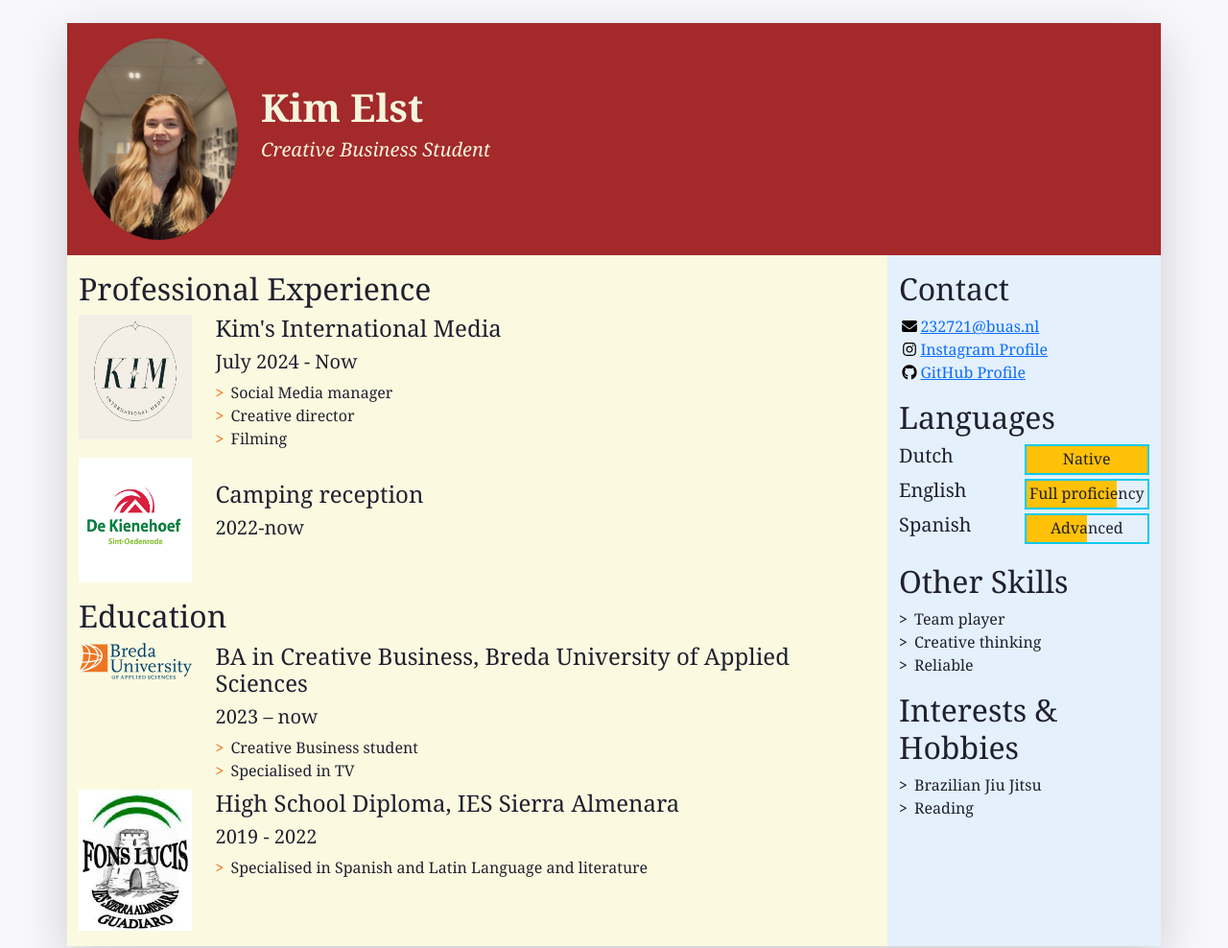
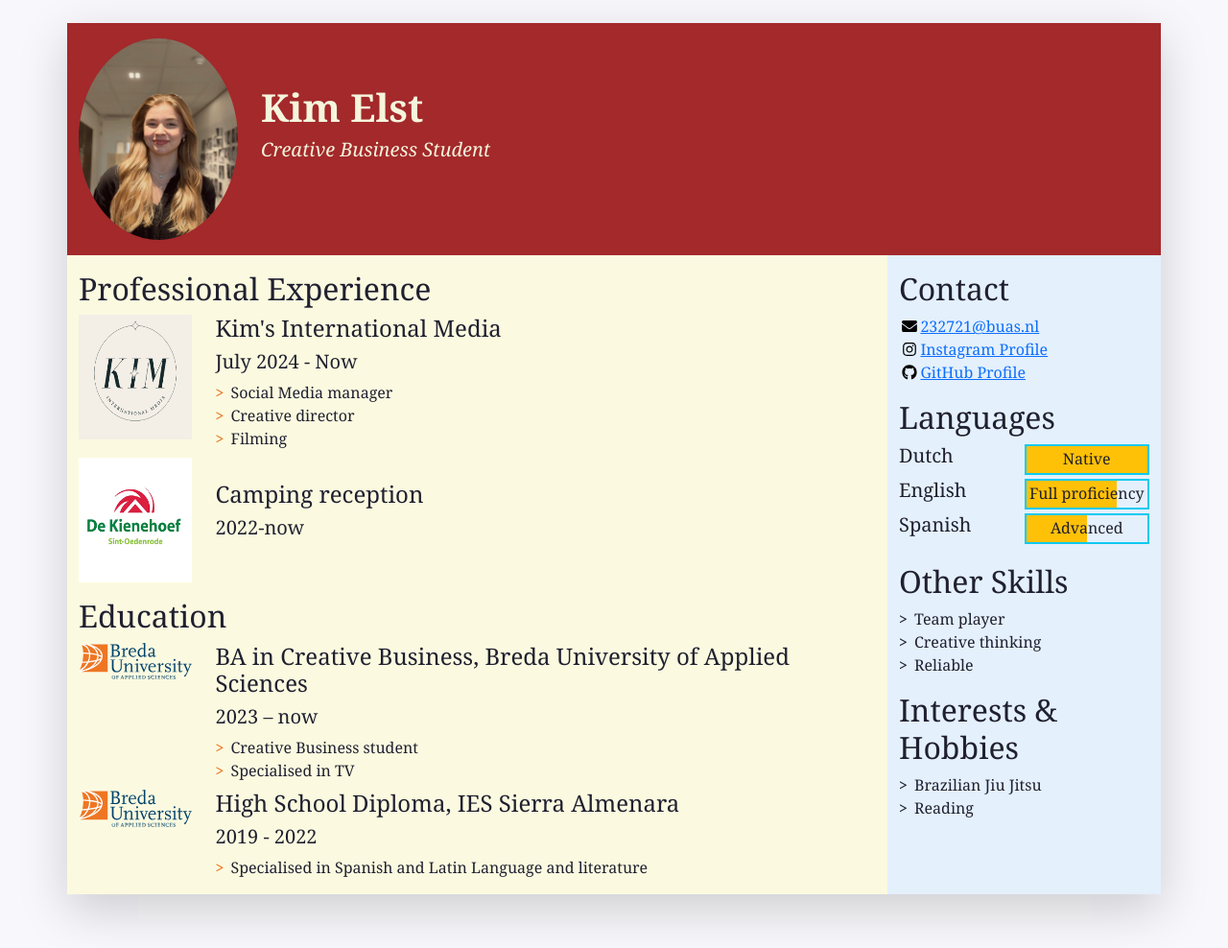
Before and after one commit to KimElst/CV, a plain HTML site: page index.html in a window 1280 px wide. Shown: the top 988 px of the page at 96% size. Drawn offline with nearby package versions, Linux system fonts and the light colour scheme.

Commit message:
buas logo

```diff
--- a/index.html
+++ b/index.html
@@ -142,8 +142,7 @@
               <!-- 2nd item in education -->
               <li class="biography-item row mb-2">
                 <div class="logo-container col-3 col-sm-2 col-md-3 col-lg-2">
-                <img class="biography-logo mw-100 d-block mx-auto" src="images/schools/ies.jpeg" alt="School in spain" width="120">
-
+                <img class="biography-logo mw-100 d-block mx-auto" src="images/schools/logo-buas.svg" alt="School in spain" width="120">
 				  </div>
                 <div class="biography-contents col-9 col-sm-10 col-md-9 col-lg-10">
                   <h4>High School Diploma,&nbsp;IES Sierra Almenara &nbsp;&nbsp;</h4>
```
